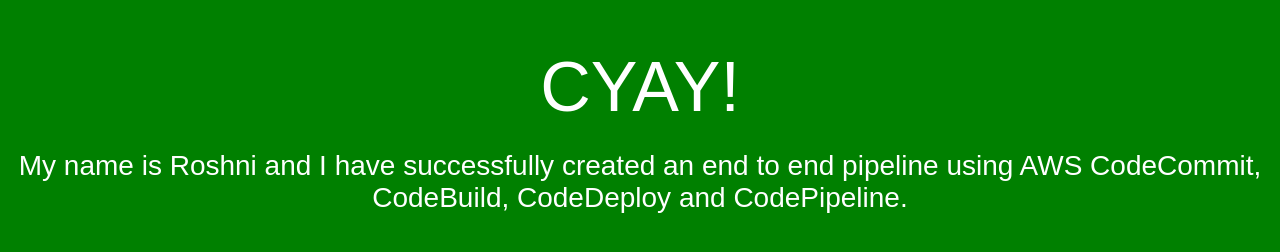
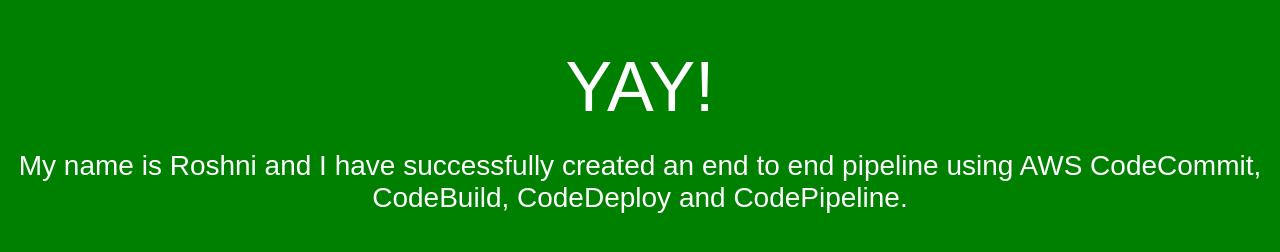
Before and after one commit to roshnii20/CI-CD, a plain HTML site: page index.html in a window 1280 px wide. Drawn offline with Linux system fonts and the light colour scheme.

Commit message:
Update index.html

```diff
--- a/index.html
+++ b/index.html
@@ -26,7 +26,7 @@
 </head>
 <body>
   <div align="center">
-    <h1>CYAY!</h1>
+    <h1>YAY!</h1>
     <h2>My name is Roshni and I have successfully created an end to end pipeline using AWS CodeCommit, CodeBuild, CodeDeploy and CodePipeline.</h2>
   </div>
 </body>
```
